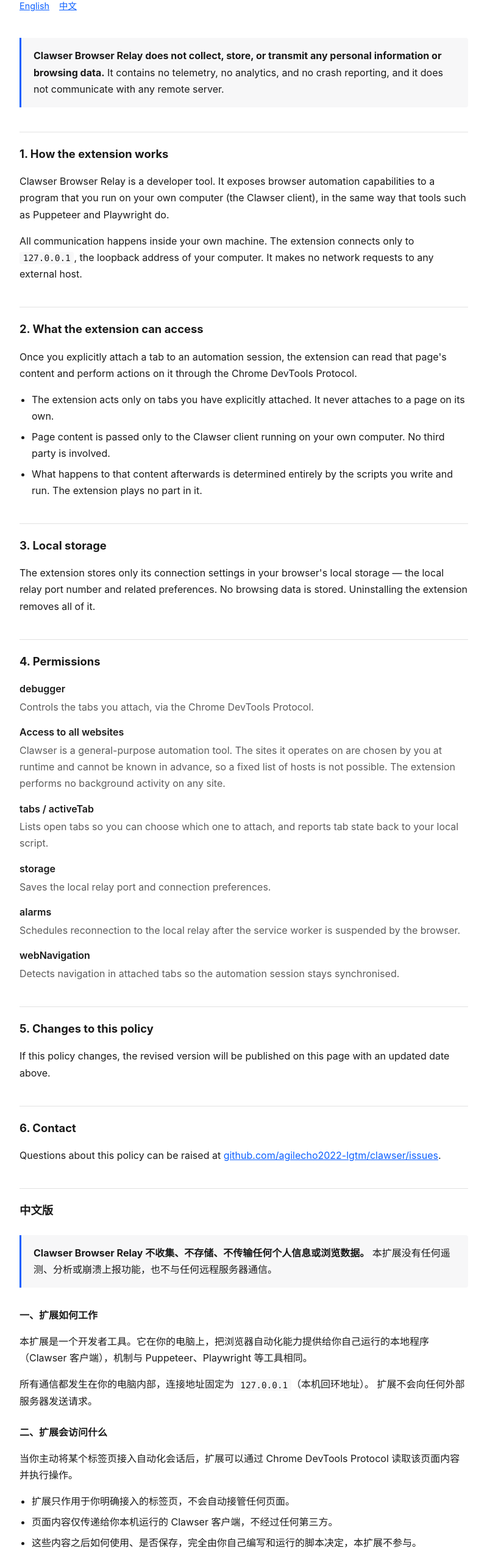
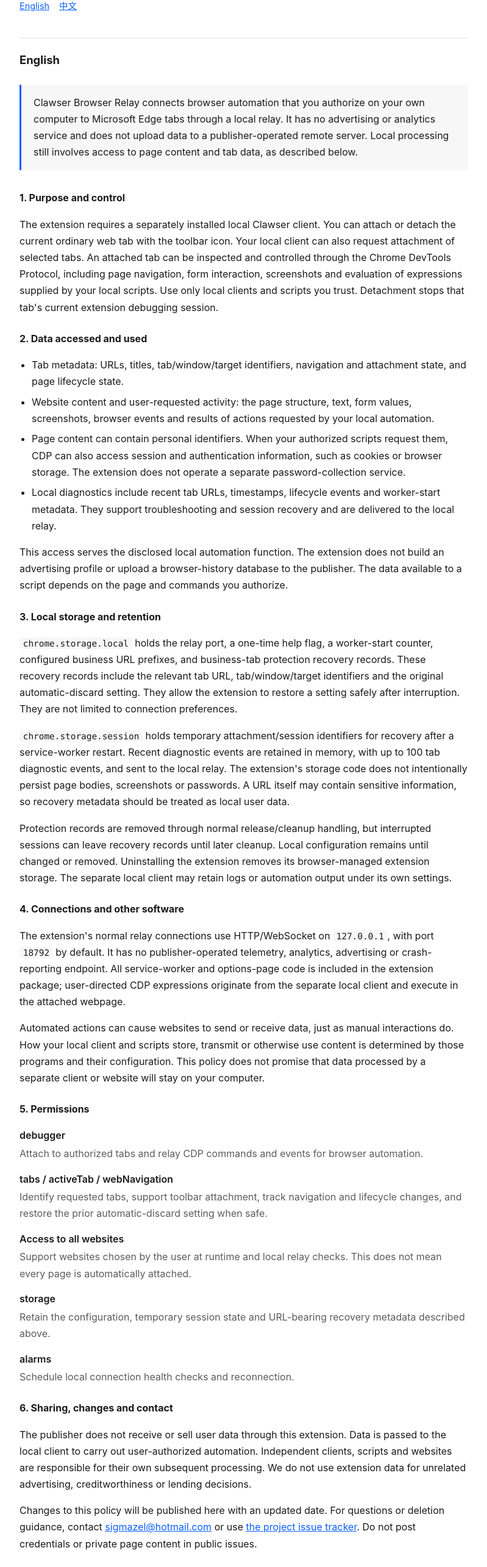
Before and after one commit to agilecho2022-lgtm/clawser, a browser extension: page docs/privacy.html in a window 1280 px wide. Shown: the part 151-2720 px from the top of the page at 61% size, without its empty margins (240-1039 px from the left). Drawn offline with Linux system fonts and the light colour scheme.

Commit message:
docs: align extension privacy policy with 0.1.2 data handling

```diff
--- a/docs/privacy.html
+++ b/docs/privacy.html
@@ -124,167 +124,74 @@
   </head>
   <body>
     <main>
-      <h1>Privacy Policy</h1>
-      <p class="meta">Clawser Browser Relay &middot; Last updated: 20 August 2026</p>
-
+      <h1>Privacy Policy / 隐私政策</h1>
+      <p class="meta">Clawser Browser Relay · Updated: 14 October 2026 · Extension 0.1.2</p>
       <p class="langbar"><a href="#en">English</a><a href="#zh">中文</a></p>
-
       <section id="en">
-        <div class="lede">
-          <p>
-            <strong
-              >Clawser Browser Relay does not collect, store, or transmit any personal information
-              or browsing data.</strong
-            >
-            It contains no telemetry, no analytics, and no crash reporting, and it does not
-            communicate with any remote server.
-          </p>
-        </div>
-
-        <h2>1. How the extension works</h2>
-        <p>
-          Clawser Browser Relay is a developer tool. It exposes browser automation capabilities to a
-          program that you run on your own computer (the Clawser client), in the same way that tools
-          such as Puppeteer and Playwright do.
-        </p>
-        <p>
-          All communication happens inside your own machine. The extension connects only to
-          <code>127.0.0.1</code>, the loopback address of your computer. It makes no network
-          requests to any external host.
-        </p>
-
-        <h2>2. What the extension can access</h2>
-        <p>
-          Once you explicitly attach a tab to an automation session, the extension can read that
-          page's content and perform actions on it through the Chrome DevTools Protocol.
-        </p>
+        <h2>English</h2>
+        <div class="lede"><p>Clawser Browser Relay connects browser automation that you authorize on your own computer to Microsoft Edge tabs through a local relay. It has no advertising or analytics service and does not upload data to a publisher-operated remote server. Local processing still involves access to page content and tab data, as described below.</p></div>
+        <h3>1. Purpose and control</h3>
+        <p>The extension requires a separately installed local Clawser client. You can attach or detach the current ordinary web tab with the toolbar icon. Your local client can also request attachment of selected tabs. An attached tab can be inspected and controlled through the Chrome DevTools Protocol, including page navigation, form interaction, screenshots and evaluation of expressions supplied by your local scripts. Use only local clients and scripts you trust. Detachment stops that tab's current extension debugging session.</p>
+        <h3>2. Data accessed and used</h3>
         <ul>
-          <li>
-            The extension acts only on tabs you have explicitly attached. It never attaches to a
-            page on its own.
-          </li>
-          <li>
-            Page content is passed only to the Clawser client running on your own computer. No third
-            party is involved.
-          </li>
-          <li>
-            What happens to that content afterwards is determined entirely by the scripts you write
-            and run. The extension plays no part in it.
-          </li>
+          <li>Tab metadata: URLs, titles, tab/window/target identifiers, navigation and attachment state, and page lifecycle state.</li>
+          <li>Website content and user-requested activity: the page structure, text, form values, screenshots, browser events and results of actions requested by your local automation.</li>
+          <li>Page content can contain personal identifiers. When your authorized scripts request them, CDP can also access session and authentication information, such as cookies or browser storage. The extension does not operate a separate password-collection service.</li>
+          <li>Local diagnostics include recent tab URLs, timestamps, lifecycle events and worker-start metadata. They support troubleshooting and session recovery and are delivered to the local relay.</li>
         </ul>
-
-        <h2>3. Local storage</h2>
-        <p>
-          The extension stores only its connection settings in your browser's local storage — the
-          local relay port number and related preferences. No browsing data is stored. Uninstalling
-          the extension removes all of it.
-        </p>
-
-        <h2>4. Permissions</h2>
+        <p>This access serves the disclosed local automation function. The extension does not build an advertising profile or upload a browser-history database to the publisher. The data available to a script depends on the page and commands you authorize.</p>
+        <h3>3. Local storage and retention</h3>
+        <p><code>chrome.storage.local</code> holds the relay port, a one-time help flag, a worker-start counter, configured business URL prefixes, and business-tab protection recovery records. These recovery records include the relevant tab URL, tab/window/target identifiers and the original automatic-discard setting. They allow the extension to restore a setting safely after interruption. They are not limited to connection preferences.</p>
+        <p><code>chrome.storage.session</code> holds temporary attachment/session identifiers for recovery after a service-worker restart. Recent diagnostic events are retained in memory, with up to 100 tab diagnostic events, and sent to the local relay. The extension's storage code does not intentionally persist page bodies, screenshots or passwords. A URL itself may contain sensitive information, so recovery metadata should be treated as local user data.</p>
+        <p>Protection records are removed through normal release/cleanup handling, but interrupted sessions can leave recovery records until later cleanup. Local configuration remains until changed or removed. Uninstalling the extension removes its browser-managed extension storage. The separate local client may retain logs or automation output under its own settings.</p>
+        <h3>4. Connections and other software</h3>
+        <p>The extension's normal relay connections use HTTP/WebSocket on <code>127.0.0.1</code>, with port <code>18792</code> by default. It has no publisher-operated telemetry, analytics, advertising or crash-reporting endpoint. All service-worker and options-page code is included in the extension package; user-directed CDP expressions originate from the separate local client and execute in the attached webpage.</p>
+        <p>Automated actions can cause websites to send or receive data, just as manual interactions do. How your local client and scripts store, transmit or otherwise use content is determined by those programs and their configuration. This policy does not promise that data processed by a separate client or website will stay on your computer.</p>
+        <h3>5. Permissions</h3>
         <dl class="perm">
-          <dt>debugger</dt>
-          <dd>Controls the tabs you attach, via the Chrome DevTools Protocol.</dd>
-          <dt>Access to all websites</dt>
-          <dd>
-            Clawser is a general-purpose automation tool. The sites it operates on are chosen by you
-            at runtime and cannot be known in advance, so a fixed list of hosts is not possible. The
-            extension performs no background activity on any site.
-          </dd>
-          <dt>tabs / activeTab</dt>
-          <dd>
-            Lists open tabs so you can choose which one to attach, and reports tab state back to
-            your local script.
-          </dd>
-          <dt>storage</dt>
-          <dd>Saves the local relay port and connection preferences.</dd>
-          <dt>alarms</dt>
-          <dd>
-            Schedules reconnection to the local relay after the service worker is suspended by the
-            browser.
-          </dd>
-          <dt>webNavigation</dt>
-          <dd>Detects navigation in attached tabs so the automation session stays synchronised.</dd>
+          <dt>debugger</dt><dd>Attach to authorized tabs and relay CDP commands and events for browser automation.</dd>
+          <dt>tabs / activeTab / webNavigation</dt><dd>Identify requested tabs, support toolbar attachment, track navigation and lifecycle changes, and restore the prior automatic-discard setting when safe.</dd>
+          <dt>Access to all websites</dt><dd>Support websites chosen by the user at runtime and local relay checks. This does not mean every page is automatically attached.</dd>
+          <dt>storage</dt><dd>Retain the configuration, temporary session state and URL-bearing recovery metadata described above.</dd>
+          <dt>alarms</dt><dd>Schedule local connection health checks and reconnection.</dd>
         </dl>
-
-        <h2>5. Changes to this policy</h2>
-        <p>
-          If this policy changes, the revised version will be published on this page with an updated
-          date above.
-        </p>
-
-        <h2>6. Contact</h2>
-        <p>
-          Questions about this policy can be raised at
-          <a href="https://github.com/agilecho2022-lgtm/clawser/issues"
-            >github.com/agilecho2022-lgtm/clawser/issues</a
-          >.
-        </p>
+        <h3>6. Sharing, changes and contact</h3>
+        <p>The publisher does not receive or sell user data through this extension. Data is passed to the local client to carry out user-authorized automation. Independent clients, scripts and websites are responsible for their own subsequent processing. We do not use extension data for unrelated advertising, creditworthiness or lending decisions.</p>
+        <p>Changes to this policy will be published here with an updated date. For questions or deletion guidance, contact <a href="mailto:sigmazel@hotmail.com">sigmazel@hotmail.com</a> or use <a href="https://github.com/agilecho2022-lgtm/clawser/issues">the project issue tracker</a>. Do not post credentials or private page content in public issues.</p>
       </section>
-
       <section id="zh" lang="zh-CN">
-        <h2>中文版</h2>
-
-        <div class="lede">
-          <p>
-            <strong>Clawser Browser Relay 不收集、不存储、不传输任何个人信息或浏览数据。</strong>
-            本扩展没有任何遥测、分析或崩溃上报功能，也不与任何远程服务器通信。
-          </p>
-        </div>
-
-        <h3>一、扩展如何工作</h3>
-        <p>
-          本扩展是一个开发者工具。它在你的电脑上，把浏览器自动化能力提供给你自己运行的本地程序
-          （Clawser 客户端），机制与 Puppeteer、Playwright 等工具相同。
-        </p>
-        <p>
-          所有通信都发生在你的电脑内部，连接地址固定为 <code>127.0.0.1</code>（本机回环地址）。
-          扩展不会向任何外部服务器发送请求。
-        </p>
-
-        <h3>二、扩展会访问什么</h3>
-        <p>
-          当你主动将某个标签页接入自动化会话后，扩展可以通过 Chrome DevTools Protocol
-          读取该页面内容并执行操作。
-        </p>
+        <h2>中文</h2>
+        <div class="lede"><p>Clawser Browser Relay 通过本机中继，把您授权的本地自动化程序连接到 Microsoft Edge 标签页。扩展没有广告或分析服务，不向发布者运营的远程服务器上传数据。本地处理仍会访问页面内容和标签页数据，具体如下。</p></div>
+        <h3>一、用途与控制</h3>
+        <p>扩展需要另行安装本机 Clawser 客户端。您可点击工具栏图标接入或解除当前普通网页，也可由本机客户端要求接入指定标签页。接入后，客户端可通过 Chrome DevTools Protocol 读取页面、操作表单、导航、截图，并在网页中执行本机脚本提供的表达式。请仅运行您信任的客户端和脚本。解除接入会结束该标签页当前的扩展调试会话。</p>
+        <h3>二、访问和使用的数据</h3>
         <ul>
-          <li>扩展只作用于你明确接入的标签页，不会自动接管任何页面。</li>
-          <li>页面内容仅传递给你本机运行的 Clawser 客户端，不经过任何第三方。</li>
-          <li>这些内容之后如何使用、是否保存，完全由你自己编写和运行的脚本决定，本扩展不参与。</li>
+          <li>标签页元数据：URL、标题、标签页/窗口/目标标识，以及导航、接入和页面生命周期状态。</li>
+          <li>网站内容及您要求的操作：页面结构、文字、表单值、截图、浏览器事件和本机自动化所请求操作的结果。</li>
+          <li>页面内容可能包含个人身份信息。您授权的脚本提出请求时，CDP 也能访问 Cookie、浏览器存储等会话与身份验证信息。扩展没有独立的密码采集服务。</li>
+          <li>本地诊断：近期标签页 URL、时间、生命周期事件及工作线程启动信息，用于排查问题和恢复会话，并传递给本机中继。</li>
         </ul>
-
-        <h3>三、本地存储</h3>
-        <p>
-          扩展仅在浏览器本地保存连接配置（本机 relay 端口号等），不保存任何浏览数据。
-          卸载扩展即全部清除。
-        </p>
-
-        <h3>四、权限说明</h3>
-        <ul>
-          <li><strong>debugger</strong> —— 通过 CDP 控制你接入的标签页。</li>
-          <li>
-            <strong>全站访问</strong> —— Clawser 是通用自动化工具，目标站点由你在运行时决定、
-            无法预先枚举，因此不能给出固定的网站列表。扩展不在任何站点执行后台活动。
-          </li>
-          <li>
-            <strong>标签页 / 当前标签页</strong> —— 列出标签页供你选择接入，并把标签页状态
-            回报给你的本地脚本。
-          </li>
-          <li><strong>存储</strong> —— 保存本机 relay 端口和连接配置。</li>
-          <li><strong>闹钟</strong> —— 在 service worker 被浏览器挂起后定时重连本机 relay。</li>
-          <li><strong>网页导航</strong> —— 感知已接入标签页的跳转，保持自动化会话同步。</li>
-        </ul>
-
-        <h3>五、政策变更</h3>
-        <p>本政策如有变更，修订后的版本将发布在本页面，并更新页首日期。</p>
-
-        <h3>六、联系方式</h3>
-        <p>
-          对本政策有疑问，可通过
-          <a href="https://github.com/agilecho2022-lgtm/clawser/issues">GitHub Issues</a> 反馈。
-        </p>
+        <p>这些访问用于已披露的本地自动化用途。扩展不建立广告画像，也不向发布者上传浏览历史数据库。脚本能访问的数据取决于您授权的页面与命令。</p>
+        <h3>三、本地存储与保留</h3>
+        <p><code>chrome.storage.local</code> 保存中继端口、一次性帮助提示标记、工作线程启动计数、配置的业务 URL 前缀，以及业务标签页保护恢复记录。恢复记录包含有关标签页 URL、标签页/窗口/目标标识和原有的自动丢弃设置，用于在中断后安全恢复设置。因此，保存内容不只有连接配置。</p>
+        <p><code>chrome.storage.session</code> 保存临时接入/会话标识，用于工作线程重启恢复。近期诊断事件保留在内存中，其中标签页诊断最多 100 条，并会传递给本机中继。扩展存储代码不主动持久化页面正文、截图或密码，但 URL 本身可能含有敏感信息，应把恢复元数据视为本地用户数据。</p>
+        <p>保护记录通过正常解除和清理流程移除；中断可能导致记录保留至后续清理。本机配置持续保留至修改或删除。卸载扩展会移除浏览器管理的扩展存储。独立本机客户端可能按其自身设置保存日志或自动化输出。</p>
+        <h3>四、连接与其他软件</h3>
+        <p>扩展的正常中继连接使用 <code>127.0.0.1</code> 上的 HTTP/WebSocket，默认端口为 <code>18792</code>。没有发布者运营的遥测、分析、广告或崩溃上报端点。工作线程和设置页代码均随扩展包提供；用户指令中的 CDP 表达式来自独立本机客户端，并在接入的网页中执行。</p>
+        <p>自动化操作与人工操作一样，可能使业务网站收发数据。本机客户端及脚本后续如何保存、传输和使用内容，由这些程序及其配置决定。本政策不承诺经独立客户端或网站处理的数据始终留在您的电脑上。</p>
+        <h3>五、权限</h3>
+        <dl class="perm">
+          <dt>debugger</dt><dd>接入已授权标签页，转发 CDP 命令与事件以执行浏览器自动化。</dd>
+          <dt>tabs / activeTab / webNavigation</dt><dd>识别指定标签页、支持工具栏接入、跟踪导航和生命周期变化，并在安全时恢复原自动丢弃设置。</dd>
+          <dt>全站访问</dt><dd>支持由用户在运行时选择的网站及本机中继检查，不表示自动接管所有页面。</dd>
+          <dt>storage</dt><dd>保存上述配置、临时会话状态和包含 URL 的恢复元数据。</dd>
+          <dt>alarms</dt><dd>安排本机连接健康检查和重连。</dd>
+        </dl>
+        <h3>六、共享、变更与联系</h3>
+        <p>发布者不通过本扩展接收或出售用户数据。数据传给本机客户端用于您授权的自动化；独立客户端、脚本及网站负责各自的后续处理。扩展数据不用于无关广告、信用评估或贷款决策。</p>
+        <p>本政策变更会在此页发布并更新日期。如有疑问或需要删除指导，请联系 <a href="mailto:sigmazel@hotmail.com">sigmazel@hotmail.com</a>，或通过<a href="https://github.com/agilecho2022-lgtm/clawser/issues">项目问题页面</a>反馈。请勿在公开问题中发布凭据或私密页面内容。</p>
       </section>
-
-      <footer>Clawser Browser Relay &middot; Privacy Policy &middot; 20 August 2026</footer>
+      <footer>Clawser Browser Relay · Privacy Policy · 14 October 2026</footer>
     </main>
   </body>
 </html>
```
